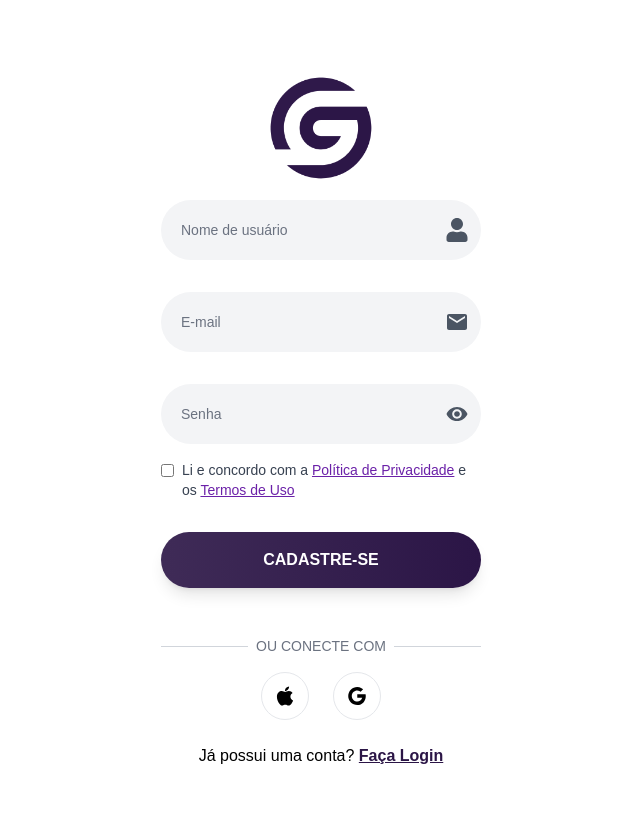
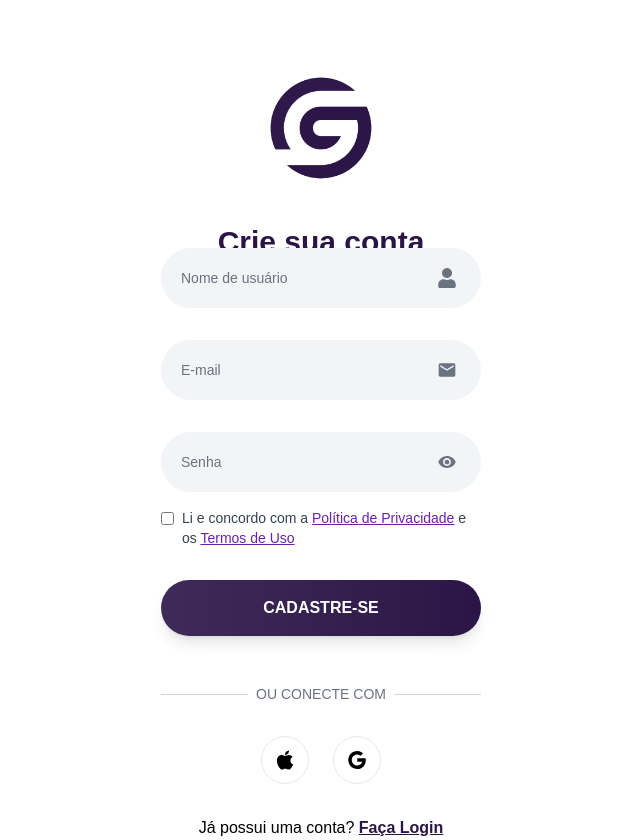
Before and after one commit to guilhermerezende10/FitMeta, a React (Vite) app in the folder fitmeta-project/: page /registrar in a window 1280 px wide. Shown: the whole page, without its empty margins (319-959 px from the left). Before the commit the page ends 800 px from the top, so only its background shows below. Built offline with nearby package versions, Linux system fonts and the light colour scheme.

Commit message:
login and register css update

```diff
--- a/fitmeta-project/src/features/authentication/LoginForm.jsx
+++ b/fitmeta-project/src/features/authentication/LoginForm.jsx
@@ -83,7 +83,7 @@ function LoginForm() {
       </div>
 
       {/* Ícones sociais */}
-      <div className="flex justify-center gap-6 mb-8 mt-4 ">
+      <div className="flex justify-center gap-6 mb-10 mt-8 ">
         <button
           type="button"
           aria-label="Entrar com Apple"
--- a/fitmeta-project/src/features/authentication/LoginRegisterInput.jsx
+++ b/fitmeta-project/src/features/authentication/LoginRegisterInput.jsx
@@ -30,7 +30,7 @@ function LoginRegisterInput({
         disabled={disabled}
       />
       <span
-        className="absolute text-2xl right-3 top-1/2 -translate-y-1/2 text-gray-600 cursor-pointer"
+        className="absolute text-xl right-6 top-1/2 -translate-y-1/2 text-gray-500 cursor-pointer"
         onClick={togglePassword}
       >
         {type !== "password" ? (
--- a/fitmeta-project/src/features/authentication/RegisterForm.jsx
+++ b/fitmeta-project/src/features/authentication/RegisterForm.jsx
@@ -52,7 +52,7 @@ function RegisterForm() {
       className="flex flex-col items-center"
     >
       {/* Campos de entrada */}
-      <div className="flex flex-col gap-4 w-80 mt-40">
+      <div className="flex flex-col gap-4 w-80 mt-60">
         <LoginRegisterInput
           type="text"
           placeholder="Nome de usuário"
@@ -123,7 +123,7 @@ function RegisterForm() {
       </div>
 
       {/* Ícones sociais */}
-      <div className="flex justify-center gap-6 mb-6">
+      <div className="flex justify-center gap-6 mb-8 mt-4">
         <button
           type="button"
           aria-label="Entrar com Apple"
--- a/fitmeta-project/src/pages/Login.jsx
+++ b/fitmeta-project/src/pages/Login.jsx
@@ -6,8 +6,8 @@ import Title from "../ui/Title";
 function Login() {
   return (
     <Container className="flex flex-col items-center justify-center min-h-screen px-4 ">
-      <Title className="mb-10 mt-32  text-brand-button2Purple text-3xl font-bold " >
-        Entrar em sua conta
+      <Title className="mb-10 mt-40 text-brand-button2Purple text-3xl font-bold " >
+        Entre em sua conta
       </Title>
       <LoginForm />
       <LoginFooter />
--- a/fitmeta-project/src/pages/Register.jsx
+++ b/fitmeta-project/src/pages/Register.jsx
@@ -8,7 +8,7 @@ function Register() {
   return (
     <div className="flex flex-col items-center justify-center min-h-screen px-4">
 
-      <Title className="absolute top-52 text-brand-button2Purple text-2xl font-bold">
+      <Title className="absolute top-56 text-brand-button2Purple text-3xl font-bold">
         Crie sua conta
       </Title>
 
```
